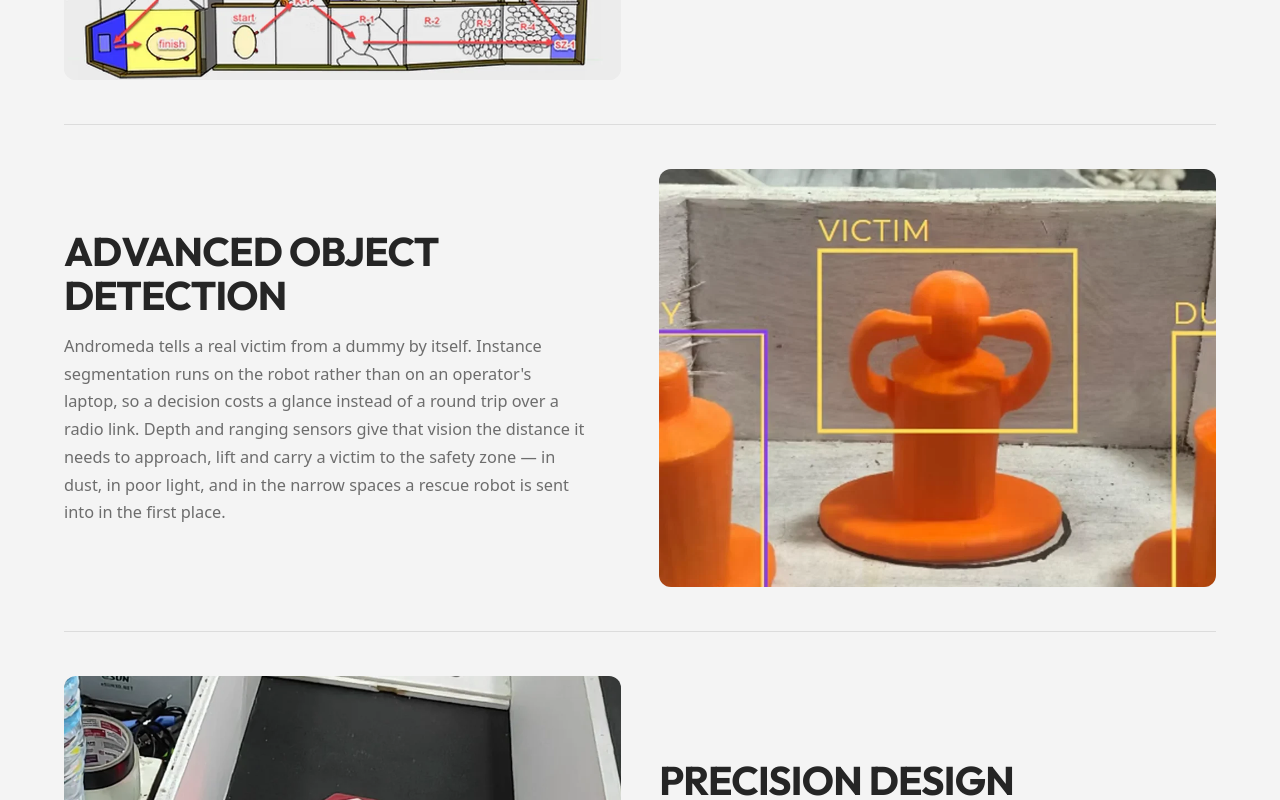
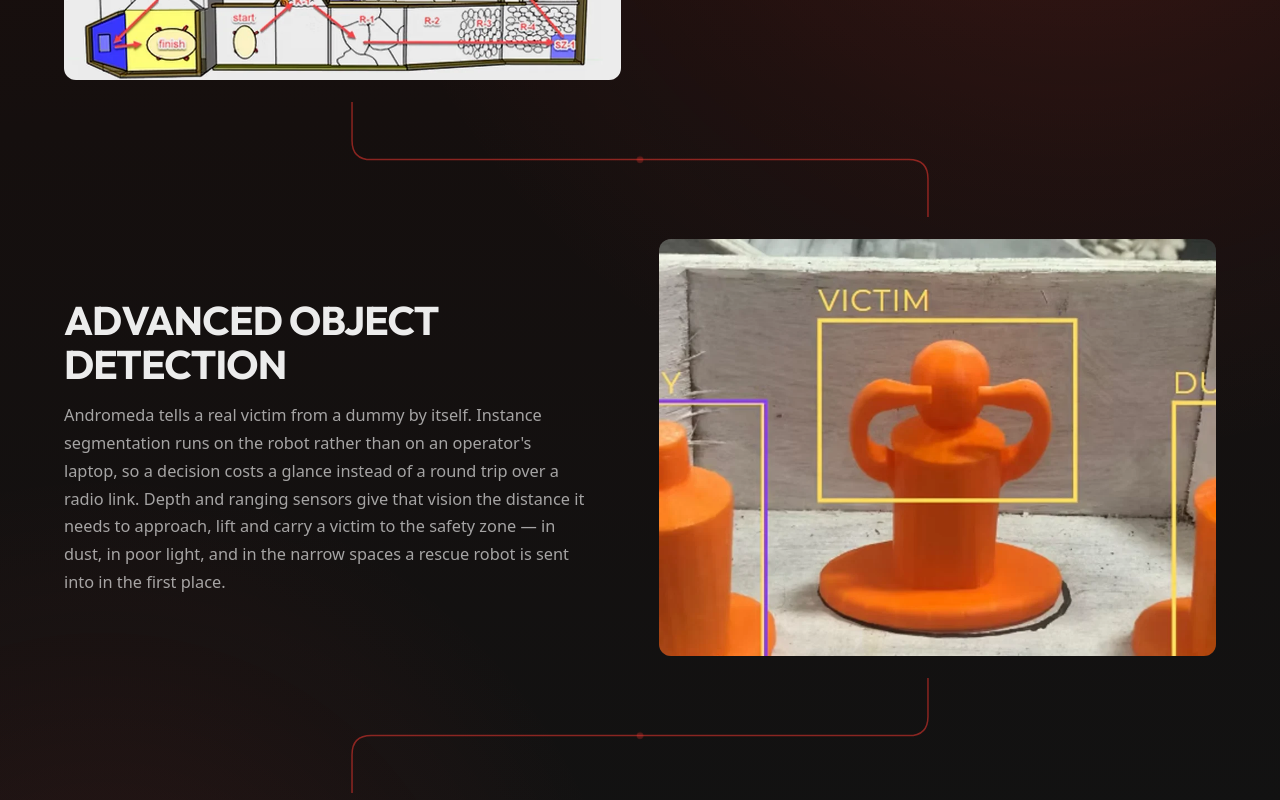
Before and after one commit to Htech5/andromeda, a Next.js app: page / in a window 1280 px wide. Shown: the part 1340-2140 px from the top of the page. Built offline with nearby package versions, Linux system fonts and the light colour scheme.

Commit message:
change capability

```diff
--- a/src/app/components.css
+++ b/src/app/components.css
@@ -1923,6 +1923,57 @@
 
 /* ---------- capability ---------- */
 
+/* A black band, not a light one. The hero ends in warm black and this section
+   picks it straight up, so the first thing after the fold reads as one dark
+   run rather than a cut to paper. Red is carried by two low radials only: the
+   band stays black and the colour sits where the eye lands first. */
+.capsBand {
+  position: relative;
+  isolation: isolate;
+  background:
+    radial-gradient(
+      78% 52% at 84% 14%,
+      rgba(255, 59, 51, 0.17) 0%,
+      rgba(255, 59, 51, 0.05) 44%,
+      transparent 74%
+    ),
+    radial-gradient(64% 44% at 8% 82%, rgba(255, 59, 51, 0.1) 0%, transparent 66%),
+    linear-gradient(177deg, #1f0e0c 0%, #150f0e 34%, #121212 72%, #121212 100%);
+  /* Room under the last row for the fade to run in without touching copy. */
+  padding-bottom: clamp(5rem, 12vh, 9.5rem);
+}
+
+/* Content above the fade, always. */
+.capsBand > .shell {
+  position: relative;
+  z-index: 2;
+}
+
+/* The band dissolves into the page ground instead of cutting to it: the
+   section below is light. Same eased ramp as .sky, for the same reason — a
+   straight fade is still dropping where it stops and that slope shows as a
+   seam. */
+.capsBand::after {
+  content: "";
+  position: absolute;
+  inset-inline: 0;
+  bottom: 0;
+  height: clamp(5rem, 14vh, 11rem);
+  z-index: 1;
+  pointer-events: none;
+  background: linear-gradient(
+    to top,
+    var(--bg-page) 0%,
+    var(--bg-page) 6%,
+    color-mix(in srgb, var(--bg-page) 78%, transparent) 26%,
+    color-mix(in srgb, var(--bg-page) 52%, transparent) 42%,
+    color-mix(in srgb, var(--bg-page) 28%, transparent) 60%,
+    color-mix(in srgb, var(--bg-page) 11%, transparent) 76%,
+    color-mix(in srgb, var(--bg-page) 3%, transparent) 89%,
+    transparent 100%
+  );
+}
+
 /* Three capabilities, one section. The site this follows gave each of them a
    screen of its own and left most of it empty; these are rows instead,
    picture against copy, alternating sides. */
@@ -1936,8 +1987,13 @@
 .caps__item {
   display: grid;
   gap: clamp(1.25rem, 3vw, 2.5rem);
+  padding-block: clamp(1.5rem, 3.5vw, 2.75rem);
+}
+
+/* Only the first row carries a rule. Below it the traces do the separating,
+   and a rule under each one as well read as two dividers doing one job. */
+.caps > li:first-child .caps__item {
   border-top: var(--rule-faint);
-  padding-block: clamp(1.5rem, 3.5vw, 2.75rem);
 }
 
 /* min-width: 0 on both columns. A grid track's automatic minimum is the
@@ -1949,11 +2005,15 @@
   min-width: 0;
 }
 
+/* On black the old near-white tint became the brightest thing in the band.
+   The frame is now a lift off the ground with a hairline edge, so a picture
+   that does not fill it reads as mounted rather than as a hole. */
 .caps__frame {
   position: relative;
   overflow: hidden;
   border-radius: var(--radius);
-  background: rgba(18, 18, 18, 0.035);
+  background: rgba(255, 255, 255, 0.045);
+  box-shadow: inset 0 0 0 1px rgba(255, 255, 255, 0.07);
   height: 100%;
 }
 
@@ -2022,12 +2082,102 @@
     aspect-ratio: var(--ratio, 4 / 3);
   }
 
-  /* Zig-zag. Counted on the list items, not on .caps__item: Reveal wraps each
-     row in its own <li>, so every .caps__item is an only child and nth-child
-     on it would match all of them or none. Only the picture moves; the copy
+  /* Zig-zag, marked by the component rather than counted here: the traces are
+     list items too, so a positional selector would have to know how many
+     non-row children sit between the rows. Only the picture moves; the copy
      stays in source order, so reading order is the same on every row. */
-  .caps > li:nth-child(even) .caps__shot {
+  .caps__row--flip .caps__shot {
     order: 2;
+  }
+}
+
+/* ---------- capability traces ---------- */
+
+/* Pulled into the rows' own padding. At full padding on both sides the trace
+   floated between two pictures instead of joining them. */
+.capsLink {
+  display: grid;
+  place-items: center;
+  margin-block: clamp(-1.4rem, -1.75vw, -0.75rem);
+}
+
+.capsLink__trace {
+  fill: none;
+  stroke: var(--color-red);
+  stroke-width: 1.5;
+  stroke-opacity: 0.5;
+  /* The hairline stays a hairline at every column width. */
+  vector-effect: non-scaling-stroke;
+}
+
+.capsLink__node {
+  fill: var(--color-red);
+  /* Scale from the circle's own centre, not the SVG origin. */
+  transform-box: fill-box;
+  transform-origin: center;
+  animation: traceNode 3.2s var(--ease) infinite;
+}
+
+@keyframes traceNode {
+  0%,
+  100% {
+    opacity: 0.28;
+    transform: scale(1);
+  }
+  50% {
+    opacity: 0.72;
+    transform: scale(1.35);
+  }
+}
+
+/* Drawn by the row above it. The reveal observer already toggles .is-visible
+   on every row, so the trace needs no observer of its own — it reads its
+   neighbour's state. Without JS the line is simply there, fully drawn. */
+/* Gap longer than the dash on purpose: at `stroke-dasharray: 1` the pattern
+   repeats, and the next dash lands exactly on the path's end — which showed
+   as a stub of the last segment while the line was supposed to be hidden. */
+.js .capsLink__trace {
+  stroke-dasharray: 1 2;
+  stroke-dashoffset: 1;
+  transition: stroke-dashoffset 1.2s var(--ease);
+}
+
+.js .caps > li.is-visible + .capsLink .capsLink__trace {
+  stroke-dashoffset: 0;
+}
+
+/* One column: the pictures are stacked full width with copy between them, so
+   a trace crossing the row would cross the text. A short vertical tick says
+   the same thing in the space there is. */
+.capsLink svg {
+  display: none;
+}
+
+.capsLink::before {
+  content: "";
+  width: 1px;
+  height: clamp(2rem, 7vw, 3.25rem);
+  background: linear-gradient(
+    to bottom,
+    transparent,
+    rgba(255, 59, 51, 0.55),
+    transparent
+  );
+}
+
+@media (min-width: 1040px) {
+  .capsLink::before {
+    display: none;
+  }
+
+  .capsLink svg {
+    display: block;
+    width: 100%;
+    height: auto;
+  }
+
+  .capsLink--flip svg {
+    transform: scaleX(-1);
   }
 }
 
--- a/src/components/Capability.tsx
+++ b/src/components/Capability.tsx
@@ -1,3 +1,4 @@
+import { Fragment } from "react";
 import Image from "next/image";
 import Reveal from "./Reveal";
 import SectionHead from "./SectionHead";
@@ -42,18 +43,48 @@
   },
 ];
 
+/**
+ * The trace between two rows. The arena plan this section opens with draws its
+ * route as a line between zones; the rows borrow that line to say the three
+ * capabilities are one run, not three slides. Uniform viewBox, so the geometry
+ * never skews with the column width, and `pathLength` normalises the dash so
+ * the draw-on needs no measuring in JS.
+ */
+function CapsLink({ flip }: { flip: boolean }) {
+  return (
+    <li
+      className={`capsLink${flip ? " capsLink--flip" : ""}`}
+      aria-hidden="true"
+    >
+      <svg viewBox="0 0 1200 120" fill="none">
+        <path
+          className="capsLink__trace"
+          pathLength="1"
+          d="M300 0 V40 Q300 60 320 60 H880 Q900 60 900 80 V120"
+        />
+        <circle className="capsLink__node" cx="600" cy="60" r="3.5" />
+      </svg>
+    </li>
+  );
+}
+
 export default function Capability() {
   return (
-    <section className="section shell" id="capability">
+    <section className="section capsBand onDark" id="capability">
+      <div className="shell">
       <SectionHead title="Our Capability" />
 
       <ol className="caps">
         {capabilities.map((cap, i) => (
+          <Fragment key={cap.title}>
+          {/* Connects the row above to this one, so it leaves the side the
+              picture above sits on and arrives at the side this one takes. */}
+          {i > 0 && <CapsLink flip={i % 2 === 0} />}
           <Reveal
             as="li"
-            key={cap.title}
             delay={i * 70}
             variant={i % 2 === 0 ? "left" : "right"}
+            className={i % 2 === 1 ? "caps__row caps__row--flip" : "caps__row"}
           >
             <article className="caps__item">
               <div
@@ -76,8 +107,10 @@
               </div>
             </article>
           </Reveal>
+          </Fragment>
         ))}
       </ol>
+      </div>
     </section>
   );
 }
```
